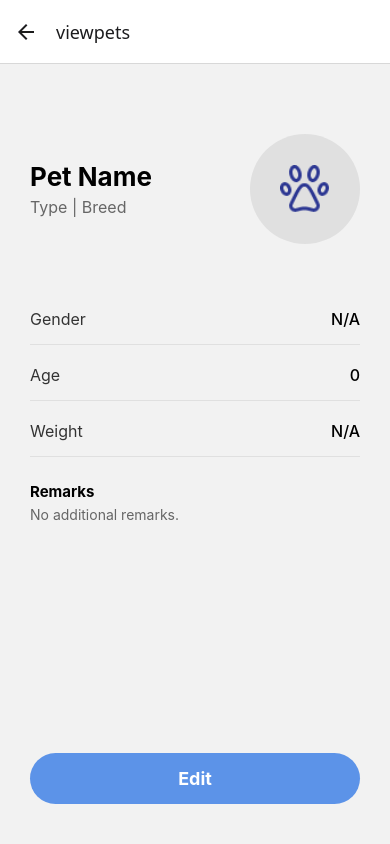
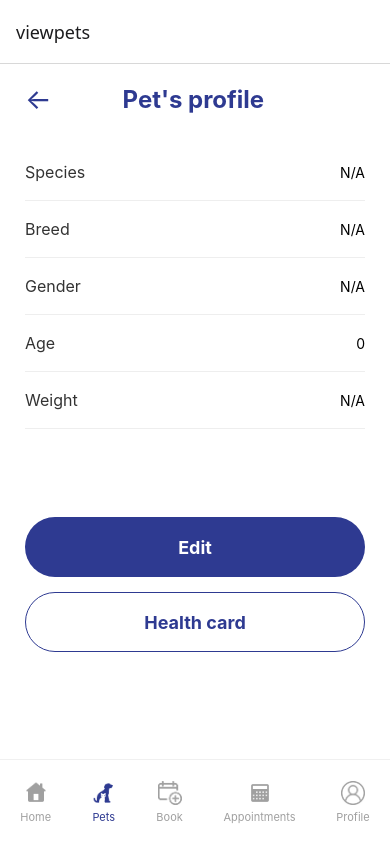
Before and after one commit to Rc-cura/vet-clinic-systems, a React Native app: screen /viewpets in a window 390 px wide. Built offline with nearby package versions, Linux system fonts and the light colour scheme.

Commit message:
edit pets

```diff
--- a/App.js
+++ b/App.js
@@ -48,7 +48,7 @@ export default function App() {
   return (
     <UserProvider>
       <NavigationContainer>
-        <MScreen.Navigator initialRouteName='landing'>
+        <MScreen.Navigator initialRouteName='viewpets'>
           <MScreen.Screen name='landing' component={LandingPage} />
           <MScreen.Screen name='login' component={LoginPage} />
           <MScreen.Screen name='register' component={RegisterPage} />
--- a/screens/EditPetsPage.jsx
+++ b/screens/EditPetsPage.jsx
@@ -5,7 +5,7 @@ import MyStyleSheet from '../styles/MyStyleSheet'
 import { Pets } from '../App'
 
 export default function EditPetsPage() {
-  const navigation = useNavigation()
+  const opx = useNavigation()
   const route = useRoute()
 
   const { pet } = route.params || {}
@@ -38,9 +38,9 @@ export default function EditPetsPage() {
 
   return (
     <SafeAreaView style={MyStyleSheet.whiteContainer}>
-      {/* 1. Header with Back Button and Title */}
+      {/* 1. Updated Header Section */}
       <View style={MyStyleSheet.formHeader}>
-        <TouchableOpacity onPress={() => navigation.goBack()} style={MyStyleSheet.backBtn}>
+        <TouchableOpacity onPress={() => opx.goBack()} style={MyStyleSheet.backBtn}>
           <Text style={{ fontSize: 28, color: '#2E3A91' }}>←</Text>
         </TouchableOpacity>
         <Text style={MyStyleSheet.petHeaderTitle}>Edit pet</Text>
@@ -49,7 +49,7 @@ export default function EditPetsPage() {
 
       <ScrollView contentContainerStyle={MyStyleSheet.addPetScroll} showsVerticalScrollIndicator={false} keyboardShouldPersistTaps="handled">
 
-        {/* 2. Profile Image with Plus/Camera Overlay */}
+        {/* 2. Profile Image with Plus Overlay */}
         <View style={MyStyleSheet.imagePickerContainer}>
           <View style={MyStyleSheet.mainProfileCircle}>
             {pet?.pimage ? (
@@ -65,9 +65,9 @@ export default function EditPetsPage() {
           </View>
         </View>
 
-        {/* 3. Form Section */}
         <Text style={MyStyleSheet.formSectionTitle}>Basic information</Text>
 
+        {/* 3. Labeled Form Inputs */}
         <View style={MyStyleSheet.inputGroup}>
           <Text style={MyStyleSheet.fieldLabel}>Pet's name</Text>
           <TextInput
@@ -75,6 +75,7 @@ export default function EditPetsPage() {
             placeholder="Enter pet's name"
             value={pname}
             onChangeText={setPname}
+            placeholderTextColor="#AAA"
           />
 
           <Text style={MyStyleSheet.fieldLabel}>Species</Text>
@@ -83,6 +84,7 @@ export default function EditPetsPage() {
             placeholder="Select species"
             value={species}
             onChangeText={setSpecies}
+            placeholderTextColor="#AAA"
           />
 
           <Text style={MyStyleSheet.fieldLabel}>Breed</Text>
@@ -91,6 +93,7 @@ export default function EditPetsPage() {
             placeholder="Select breed"
             value={breed}
             onChangeText={setBreed}
+            placeholderTextColor="#AAA"
           />
 
           <Text style={MyStyleSheet.fieldLabel}>Gender</Text>
@@ -99,6 +102,7 @@ export default function EditPetsPage() {
             placeholder="Select gender"
             value={gender}
             onChangeText={setGender}
+            placeholderTextColor="#AAA"
           />
 
           <Text style={MyStyleSheet.fieldLabel}>Birthday</Text>
@@ -107,6 +111,7 @@ export default function EditPetsPage() {
             placeholder="00/00/0000"
             value={age}
             onChangeText={setAge}
+            placeholderTextColor="#AAA"
           />
 
           <Text style={MyStyleSheet.fieldLabel}>Weight</Text>
@@ -116,28 +121,16 @@ export default function EditPetsPage() {
             value={weight}
             onChangeText={setWeight}
             keyboardType="numeric"
-          />
-
-          <Text style={MyStyleSheet.fieldLabel}>Remarks</Text>
-          <TextInput
-            style={[MyStyleSheet.styledInput, { height: 100, textAlignVertical: 'top' }]}
-            placeholder="Remarks"
-            value={remarks}
-            onChangeText={setRemarks}
-            multiline={true}
-            numberOfLines={4}
+            placeholderTextColor="#AAA"
           />
         </View>
 
         {/* 4. Action Buttons */}
-        <TouchableOpacity style={MyStyleSheet.primaryActionBtn} onPress={handleSave}>
+        <TouchableOpacity style={[MyStyleSheet.primaryActionBtn, { marginTop: 30 }]} onPress={handleSave}>
           <Text style={MyStyleSheet.primaryActionBtnText}>Save changes</Text>
         </TouchableOpacity>
 
-        <TouchableOpacity
-          style={MyStyleSheet.deleteBtn}
-          onPress={() => {/* Add Delete Logic here */}}
-        >
+        <TouchableOpacity style={MyStyleSheet.deleteBtn} onPress={() => {/* Delete Logic */}}>
           <Text style={MyStyleSheet.deleteBtnText}>Delete</Text>
         </TouchableOpacity>
 
@@ -152,7 +145,7 @@ export default function EditPetsPage() {
               style={MyStyleSheet.modalViewProfileBtn}
               onPress={() => {
                 setModalVisible(false);
-                navigation.navigate('viewpets', {
+                opx.navigate('viewpets', {
                   pet: { ...pet, pname, species, breed, gender, age, weight, remarks }
                 });
               }}
--- a/screens/PetsAddedPage.jsx
+++ b/screens/PetsAddedPage.jsx
@@ -1,4 +1,4 @@
-import { View, Text, TouchableOpacity, SafeAreaView, FlatList, ScrollView, Image } from 'react-native'
+import { View, Text, TouchableOpacity, SafeAreaView, FlatList, Image } from 'react-native'
 import React from 'react'
 import { useNavigation } from '@react-navigation/native'
 import MyStyleSheet from '../styles/MyStyleSheet'
@@ -10,8 +10,8 @@ export default function PetsAddedPage() {
   const renderPetCard = ({ item }) => (
     <View style={MyStyleSheet.petCardMain}>
       <View style={MyStyleSheet.petCardHeader}>
+        {/* Rounded Image on the Left */}
         <View style={MyStyleSheet.petCardCircle}>
-
           {item.pimage ? (
             <Image source={{ uri: item.pimage }} style={{ width: '100%', height: '100%', borderRadius: 25 }} />
           ) : (
@@ -19,102 +19,84 @@ export default function PetsAddedPage() {
           )}
         </View>
 
+        {/* Text Details Section */}
         <View style={{ flex: 1, marginLeft: 15 }}>
           <Text style={MyStyleSheet.petCardName}>{item.pname}</Text>
+          <Text style={MyStyleSheet.petCardSubBreed}>{item.breed}</Text>
+          <Text style={MyStyleSheet.petCardGenderText}>{item.gender}</Text>
 
-          <Text style={MyStyleSheet.petCardSub}>{item.species} - {item.breed} - {item.gender}</Text>
+          {/* Action Buttons Row */}
+          <View style={MyStyleSheet.petActionRow}>
+            <TouchableOpacity
+              style={MyStyleSheet.viewProfileOutlineBtn}
+              onPress={() => opx.navigate('viewpets', { pet: item })}
+            >
+              <Text style={MyStyleSheet.viewProfileOutlineText}>View Profile</Text>
+            </TouchableOpacity>
+
+            <TouchableOpacity
+              style={MyStyleSheet.bookApptSolidBtn}
+              onPress={() => opx.navigate('service', {
+                petName: item.pname,
+                petImage: item.pimage,
+                petDetails: `${item.species} | ${item.breed}`
+              })}
+            >
+              <Text style={MyStyleSheet.bookApptSolidText}>Book appointment</Text>
+            </TouchableOpacity>
+          </View>
         </View>
-
-        <Text style={MyStyleSheet.petWeightTag}>{item.weight} kg</Text>
-
       </View>
-
-      <View style={MyStyleSheet.cardDivider} />
-
-      <View style={MyStyleSheet.petActionRow}>
-
-        <TouchableOpacity  style={MyStyleSheet.petActionBtn} onPress={() => opx.navigate('service', {  petName: item.pname,  petImage: item.pimage,
-            petDetails: `${item.species} | ${item.breed}`  })} >
-          <Image source={require('../public/addcalendar.png')} style={{ width: 20, height: 20, marginRight: 5 }} />
-          <Text style={MyStyleSheet.petActionLabel}>Add Appointment</Text>
-        </TouchableOpacity>
-
-        <TouchableOpacity  style={MyStyleSheet.petActionBtn}  onPress={() => opx.navigate('viewpets', { pet: item })}>
-
-          <Image source={require('../public/bluepaw.png')} style={{ width: 20, height: 20, marginRight: 5 }} />
-
-          <Text style={MyStyleSheet.petActionLabel}>View Profile</Text>
-
-        </TouchableOpacity>
-
-      </View>
-
     </View>
   )
 
   return (
-    <SafeAreaView style={MyStyleSheet.container}>
-      <View style={{ padding: 25 }}>
-
-        <Text style={MyStyleSheet.sectionTitle}>Your Pets</Text>
-
-
-        <ScrollView horizontal showsHorizontalScrollIndicator={false} style={{ marginVertical: 20 }}>
-
-          <TouchableOpacity style={MyStyleSheet.petSelectActive}>
-
-            <Text style={MyStyleSheet.petSelectTextActive}>All{"\n"}Pets</Text>
-
-          </TouchableOpacity>
-
-
-          {Pets.map((pet, index) => (
-            <View key={index} style={{ alignItems: 'center', marginRight: 15 }}>
-              <View style={MyStyleSheet.petSelectCircle}>
-                 <Image source={pet.pimage ? {uri: pet.pimage} : require('../public/bluepaw.png')} style={pet.pimage ? { width: 30, height: 30, borderRadius: 15 } : { width: 18, height: 18 }} />
-              </View>
-              <Text style={MyStyleSheet.petSelectLabel}>{pet.pname}</Text>
-
-            </View>
-          ))}
-
-          <TouchableOpacity onPress={() => opx.navigate('addpets')} style={{ alignItems: 'center' }}>
-            <View style={[MyStyleSheet.petSelectCircle, { backgroundColor: '#D1E3FF' }]}>
-
-              <Text style={{ fontSize: 24, color: '#5C93E8' }}>+</Text>
-
-            </View>
-            <Text style={MyStyleSheet.petSelectLabel}>Add New</Text>
-
-          </TouchableOpacity>
-        </ScrollView>
+    <SafeAreaView style={MyStyleSheet.whiteContainer}>
+      <View style={MyStyleSheet.petHeaderSimple}>
+        <Text style={MyStyleSheet.petHeaderTitle}>Pets</Text>
       </View>
 
-
-      <FlatList data={Pets} renderItem={renderPetCard} keyExtractor={(item, index) => index.toString()} contentContainerStyle={{ paddingHorizontal: 20, paddingBottom: 100 }}
+      <FlatList
+        data={Pets}
+        renderItem={renderPetCard}
+        keyExtractor={(item, index) => index.toString()}
+        contentContainerStyle={{ paddingHorizontal: 20, paddingBottom: 200 }}
         ListEmptyComponent={() => (
-            <Text style={{ textAlign: 'center', marginTop: 50, color: '#AAA' }}>No pets found.</Text>
+          <Text style={{ textAlign: 'center', marginTop: 50, color: '#AAA' }}>No pets found.</Text>
         )}
       />
 
+      {/* Floating Sliding Drawer */}
+      <View style={MyStyleSheet.bottomDrawerCard}>
+        <View style={MyStyleSheet.dragHandleBar} />
+        <Text style={MyStyleSheet.cardActionTitle}>Add a pet now</Text>
+      </View>
 
-      <View style={MyStyleSheet.bottomNav}>
-        <TouchableOpacity style={MyStyleSheet.navItem} onPress={() => opx.navigate('dashboard')}>
-          <Image source={require('../public/HomePage.png')} style={{ width: 22, height: 22 }} />
-          <Text style={MyStyleSheet.navLabel}>Home</Text>
+      {/* Professional Bottom Navigation */}
+      <View style={MyStyleSheet.minimalBottomNav}>
+        <TouchableOpacity style={MyStyleSheet.navTab} onPress={() => opx.navigate('dashboard')}>
+          <Image source={require('../public/HomePage.png')} style={MyStyleSheet.navTabIcon} />
+          <Text style={MyStyleSheet.navTabText}>Home</Text>
         </TouchableOpacity>
-        <View style={MyStyleSheet.navItemContainer}>
-           <TouchableOpacity style={MyStyleSheet.navItemActive}>
-              <Image source={require('../public/Pets.png')} style={{ width: 22, height: 22 }} />
-           </TouchableOpacity>
-        </View>
-        <TouchableOpacity style={MyStyleSheet.navItem} onPress={() => opx.navigate('appointment')}>
-          <Image source={require('../public/Calendar.png')} style={{ width: 22, height: 22 }} />
-          <Text style={MyStyleSheet.navLabel}>Appt</Text>
+
+        <TouchableOpacity style={MyStyleSheet.navTab}>
+          <Image source={require('../public/Pets.png')} style={[MyStyleSheet.navTabIcon, { tintColor: '#2E3A91' }]} />
+          <Text style={[MyStyleSheet.navTabText, { color: '#2E3A91' }]}>Pets</Text>
         </TouchableOpacity>
-        <TouchableOpacity style={MyStyleSheet.navItem} onPress={() => opx.navigate('billing')}>
-          <Image source={require('../public/Bill.png')} style={{ width: 22, height: 22 }} />
-          <Text style={MyStyleSheet.navLabel}>Invoice</Text>
+
+        <TouchableOpacity style={MyStyleSheet.navTab} onPress={() => opx.navigate('service')}>
+          <Image source={require('../public/Book.png')} style={MyStyleSheet.navTabIcon} />
+          <Text style={MyStyleSheet.navTabText}>Book</Text>
+        </TouchableOpacity>
+
+        <TouchableOpacity style={MyStyleSheet.navTab} onPress={() => opx.navigate('appointment')}>
+          <Image source={require('../public/Calendar.png')} style={MyStyleSheet.navTabIcon} />
+          <Text style={MyStyleSheet.navTabText}>Appointments</Text>
+        </TouchableOpacity>
+
+        <TouchableOpacity style={MyStyleSheet.navTab}>
+          <Image source={require('../public/Profile.png')} style={MyStyleSheet.navTabIcon} />
+          <Text style={MyStyleSheet.navTabText}>Profile</Text>
         </TouchableOpacity>
       </View>
     </SafeAreaView>
--- a/screens/ViewPetsPage.jsx
+++ b/screens/ViewPetsPage.jsx
@@ -1,84 +1,103 @@
 import { View, Text, TouchableOpacity, SafeAreaView, ScrollView, Image } from 'react-native'
 import React from 'react'
-import { useNavigation, useRoute } from '@react-navigation/native' // Added useRoute
+import { useNavigation, useRoute } from '@react-navigation/native'
 import MyStyleSheet from '../styles/MyStyleSheet'
 
 export default function ViewPetsPage() {
   const opx = useNavigation()
   const route = useRoute()
-
-
   const { pet } = route.params || {}
 
   return (
-    <SafeAreaView style={MyStyleSheet.container}>
-      <ScrollView contentContainerStyle={{ paddingHorizontal: 30, flexGrow: 1, paddingTop: 20 }}>
+    <SafeAreaView style={MyStyleSheet.whiteContainer}>
+      {/* 1. Header with Back Arrow and Dynamic Title */}
+      <View style={MyStyleSheet.formHeader}>
+        <TouchableOpacity onPress={() => opx.goBack()} style={MyStyleSheet.backBtn}>
+          <Text style={{ fontSize: 28, color: '#2E3A91' }}>←</Text>
+        </TouchableOpacity>
+        <Text style={MyStyleSheet.petHeaderTitle}>{pet?.pname ? `${pet.pname}’s profile` : "Pet's profile"}</Text>
+        <View style={{ width: 40 }} />
+      </View>
 
+      <ScrollView contentContainerStyle={MyStyleSheet.addPetScroll} showsVerticalScrollIndicator={false}>
 
-        <View style={MyStyleSheet.summaryHero}>
-          <View style={{ flex: 1 }}>
-            <Text style={MyStyleSheet.sumPetNameText}>{pet?.pname || 'Pet Name'}</Text>
-            <Text style={MyStyleSheet.sumPetSubText}>
-              {pet?.species || 'Type'} | {pet?.breed || 'Breed'}
-            </Text>
+        {/* 2. Detailed Info Rows */}
+        <View style={[MyStyleSheet.inputGroup, { marginTop: 20 }]}>
+
+          <View style={MyStyleSheet.detailRow}>
+            <Text style={MyStyleSheet.detailLabelText}>Species</Text>
+            <Text style={MyStyleSheet.detailValueTextGray}>{pet?.species || 'N/A'}</Text>
           </View>
-          <View style={MyStyleSheet.sumBigCircle}>
-             {pet?.pimage ? (
-                <Image source={{ uri: pet.pimage }}  style={{ width: '100%', height: '100%', borderRadius: 50 }} />
-             ) : (
-                <Image source={require('../public/bluepaw.png')}  style={{ width: 50, height: 50 }}  resizeMode="contain"  />
-             )}
+
+          <View style={MyStyleSheet.detailRow}>
+            <Text style={MyStyleSheet.detailLabelText}>Breed</Text>
+            <Text style={MyStyleSheet.detailValueTextGray}>{pet?.breed || 'N/A'}</Text>
           </View>
+
+          <View style={MyStyleSheet.detailRow}>
+            <Text style={MyStyleSheet.detailLabelText}>Gender</Text>
+            <Text style={MyStyleSheet.detailValueTextGray}>{pet?.gender || 'N/A'}</Text>
+          </View>
+
+          <View style={MyStyleSheet.detailRow}>
+            <Text style={MyStyleSheet.detailLabelText}>Age</Text>
+            <Text style={MyStyleSheet.detailValueTextGray}>{pet?.age || '0'}</Text>
+          </View>
+
+          <View style={MyStyleSheet.detailRow}>
+            <Text style={MyStyleSheet.detailLabelText}>Weight</Text>
+            <Text style={MyStyleSheet.detailValueTextGray}>{pet?.weight ? `${pet.weight}kg` : 'N/A'}</Text>
+          </View>
+
         </View>
 
+        {/* 3. Action Buttons Section */}
+        <View style={{ marginTop: 40 }}>
+          <TouchableOpacity
+            style={MyStyleSheet.primaryActionBtn}
+            onPress={() => opx.navigate('editpets', { pet })}
+          >
+            <Text style={MyStyleSheet.primaryActionBtnText}>Edit</Text>
+          </TouchableOpacity>
 
-        <View style={MyStyleSheet.detailsListGroup}>
-
-
-          <View style={MyStyleSheet.detailRowWithLine}>
-
-            <Text style={MyStyleSheet.detailLabelText}>Gender</Text>
-
-            <Text style={MyStyleSheet.detailValueText}>{pet?.gender || 'N/A'}</Text>
-
-          </View>
-
-
-          <View style={MyStyleSheet.detailRowWithLine}>
-
-            <Text style={MyStyleSheet.detailLabelText}>Age</Text>
-
-            <Text style={MyStyleSheet.detailValueText}>{pet?.age || '0'}</Text>
-          </View>
-
-
-          <View style={MyStyleSheet.detailRowWithLine}>
-
-            <Text style={MyStyleSheet.detailLabelText}>Weight</Text>
-
-            <Text style={MyStyleSheet.detailValueText}>{pet?.weight ? `${pet.weight} kg` : 'N/A'}</Text>
-          </View>
-
-
-          <View style={{ marginTop: 20 }}>
-
-            <Text style={{ fontWeight: 'bold', color: '#000', fontSize: 15 }}>Remarks</Text>
-
-            <Text style={{ color: '#666', marginTop: 5 }}>
-
-                {pet?.remarks || "No additional remarks."}
-            </Text>
-          </View>
-        </View>
-
-
-        <View style={{ flex: 1, justifyContent: 'flex-end', marginBottom: 40 }}>
-          <TouchableOpacity  style={MyStyleSheet.primaryBlueBtn} onPress={() => opx.navigate('editpets', { pet })} >
-            <Text style={MyStyleSheet.primaryBlueBtnText}>Edit</Text>
+          <TouchableOpacity
+            style={MyStyleSheet.outlineActionBtn}
+            onPress={() => {/* Health card logic */}}
+          >
+            <Text style={MyStyleSheet.outlineActionBtnText}>Health card</Text>
           </TouchableOpacity>
         </View>
 
       </ScrollView>
+
+      {/* 4. Navigation Bar */}
+      <View style={MyStyleSheet.minimalBottomNav}>
+        <TouchableOpacity style={MyStyleSheet.navTab} onPress={() => opx.navigate('dashboard')}>
+          <Image source={require('../public/HomePage.png')} style={MyStyleSheet.navTabIcon} />
+          <Text style={MyStyleSheet.navTabText}>Home</Text>
+        </TouchableOpacity>
+
+        <TouchableOpacity style={MyStyleSheet.navTab} onPress={() => opx.navigate('petsadded')}>
+          <Image source={require('../public/Pets.png')} style={[MyStyleSheet.navTabIcon, { tintColor: '#2E3A91' }]} />
+          <Text style={[MyStyleSheet.navTabText, { color: '#2E3A91' }]}>Pets</Text>
+        </TouchableOpacity>
+
+        <TouchableOpacity style={MyStyleSheet.navTab}>
+          <Image source={require('../public/Book.png')} style={MyStyleSheet.navTabIcon} />
+          <Text style={MyStyleSheet.navTabText}>Book</Text>
+        </TouchableOpacity>
+
+        <TouchableOpacity style={MyStyleSheet.navTab}>
+          <Image source={require('../public/Calendar.png')} style={MyStyleSheet.navTabIcon} />
+          <Text style={MyStyleSheet.navTabText}>Appointments</Text>
+        </TouchableOpacity>
+
+        <TouchableOpacity style={MyStyleSheet.navTab}>
+          <Image source={require('../public/Profile.png')} style={MyStyleSheet.navTabIcon} />
+          <Text style={MyStyleSheet.navTabText}>Profile</Text>
+        </TouchableOpacity>
+      </View>
+
     </SafeAreaView>
   )
 }
--- a/styles/MyStyleSheet.jsx
+++ b/styles/MyStyleSheet.jsx
@@ -1852,6 +1852,37 @@ mainProfileCircle: {
     justifyContent: 'center',
   },
 
+  deleteBtn: {
+    backgroundColor: 'transparent',
+    height: 60,
+    borderRadius: 30,
+    justifyContent: 'center',
+    alignItems: 'center',
+    marginTop: 15,
+    borderWidth: 1,
+    borderColor: '#FF5252', // Red border for the delete action
+  },
+  deleteBtnText: {
+    color: '#FF5252', // Red text matching the border
+    fontSize: 18,
+    fontWeight: 'bold',
+  },
+
+  outlineActionBtn: {
+    backgroundColor: 'transparent',
+    height: 60,
+    borderRadius: 30,
+    justifyContent: 'center',
+    alignItems: 'center',
+    marginTop: 15,
+    borderWidth: 1,
+    borderColor: '#2E3A91',
+  },
+  outlineActionBtnText: {
+    color: '#2E3A91',
+    fontSize: 18,
+    fontWeight: 'bold',
+  },
 
 
 
```
